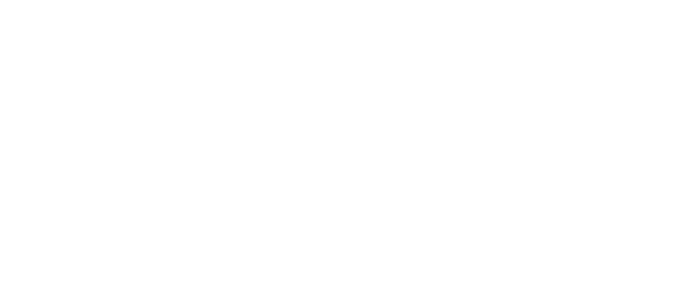
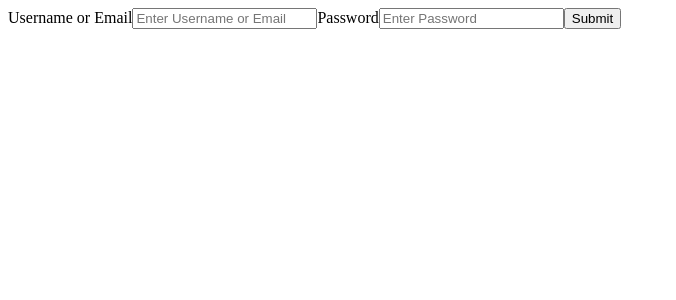
Before and after one commit to Nicholas-Gregory/flipside, a React (Create React App) app in the folder client/: page / in a window 1280 px wide. Shown: the top 300 px of the page, without its empty margins (0-676 px from the left). Built offline with nearby package versions, Linux system fonts and the light colour scheme.

Commit message:
Basic structure of LoginForm component

```diff
--- a/client/src/App.js
+++ b/client/src/App.js
@@ -1,6 +1,13 @@
+import LoginForm from "./components/LoginForm/LoginForm";
+
 function App() {
+
+  function onSubmit(usernameOrEmail, password) {
+    console.log(usernameOrEmail, password);
+  }
+
   return (
-    null
+    <LoginForm onSubmit={onSubmit} />
   );
 }
 
--- /dev/null
+++ b/client/src/components/LoginForm/LoginForm.js
@@ -0,0 +1,39 @@
+import { useState } from 'react';
+
+export default function LoginForm({ onSubmit }) {
+    const [usernameOrEmailInput, setUsernameOrEmailInput] = useState("");
+    const [passwordInput, setPasswordInput] = useState('');
+
+    function handleSubmit(e) {
+        e.preventDefault();
+        setUsernameOrEmailInput('');
+        setPasswordInput('');
+
+        onSubmit(usernameOrEmailInput, passwordInput);
+    }
+
+    return (
+        <>
+            <form onSubmit={handleSubmit}>
+                <label htmlFor="username">Username or Email</label>
+                <input
+                    type="text"
+                    name="username"
+                    placeholder="Enter Username or Email"
+                    value={usernameOrEmailInput}
+                    onChange={e => setUsernameOrEmailInput(e.target.value)}
+                />
+                <label htmlFor='password'>Password</label>
+                <input
+                    type="text"
+                    name='password'
+                    placeholder='Enter Password'
+                    value={passwordInput}
+                    onChange={e => setPasswordInput(e.target.value)}
+                />
+
+            <button>Submit</button>
+            </form>
+        </>
+    )
+}
```
